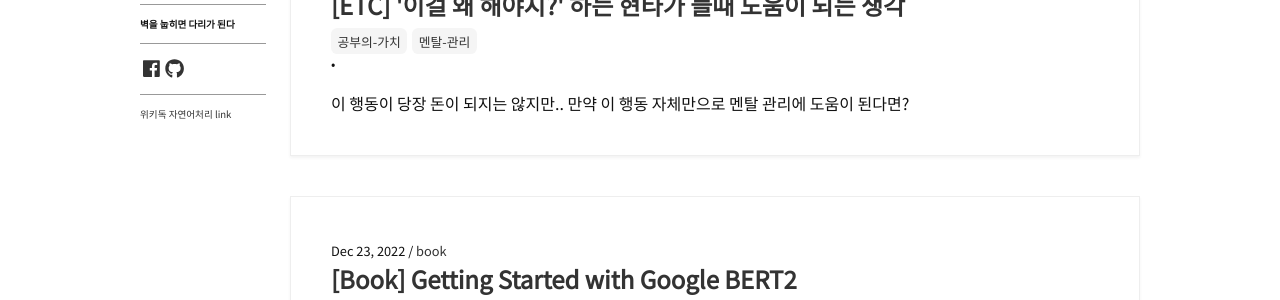
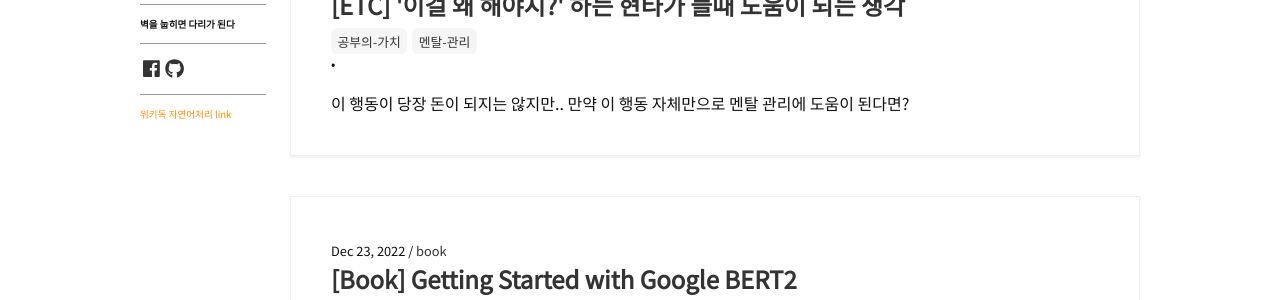
Before and after one commit to oglee815/oglee815_old.github.io, a Jekyll site: the page built from index.html, in a window 1280 px wide. Shown: the part 296-596 px from the top of the page. Built offline with Jekyll 4.4.1, drawn with Linux system fonts in a browser that asks for light colours; nearby versions of some CDN libraries; some web fonts are replaced; the list of posts is cut into pages by our own code; comment, search, counter and statistics services are not loaded.

Commit message:
Update sidebar.html

```diff
--- a/_includes/sidebar.html
+++ b/_includes/sidebar.html
@@ -48,5 +48,5 @@
 {%- endif %}
 
 <div>
-  <a href="https://wikidocs.net/book/3294">위키독 자연어처리 link</a>
+  <a href="https://wikidocs.net/book/3294" style="color:darkorange">위키독 자연어처리 link</a>
 </div>
```
